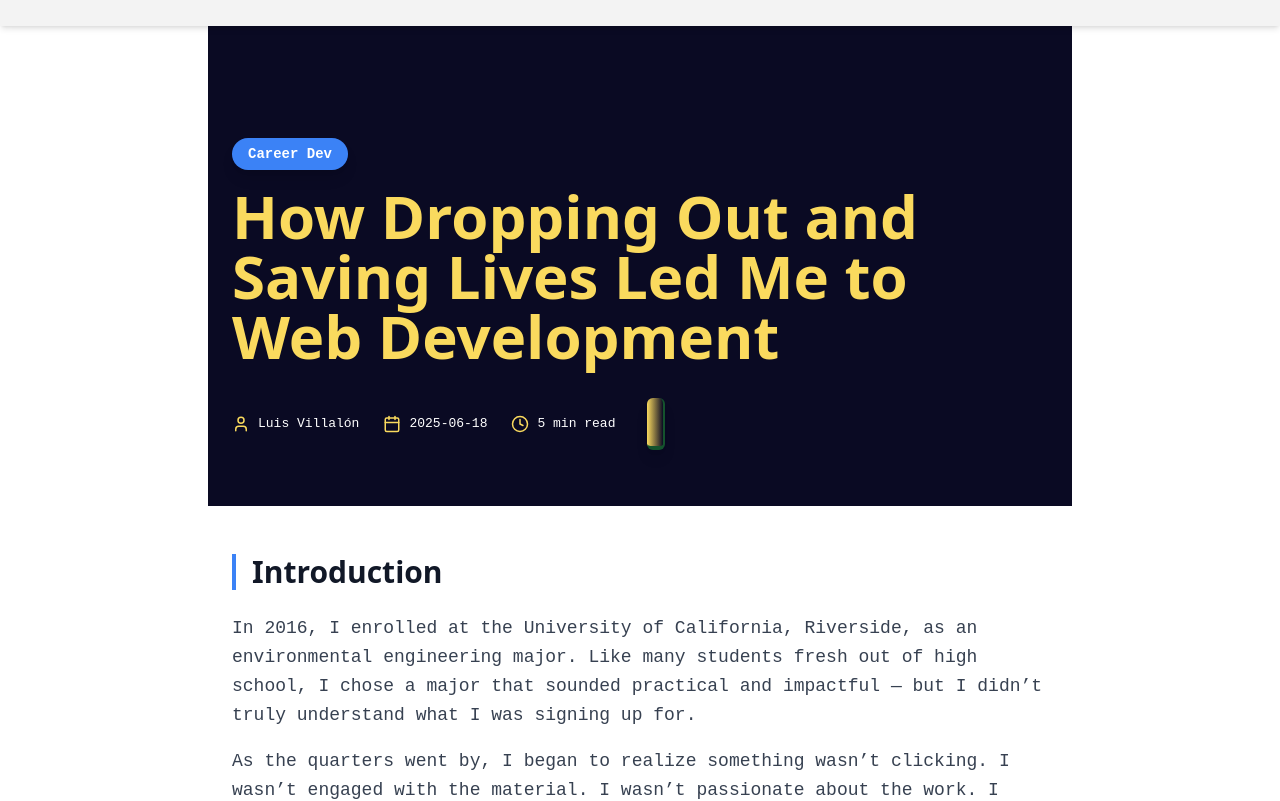
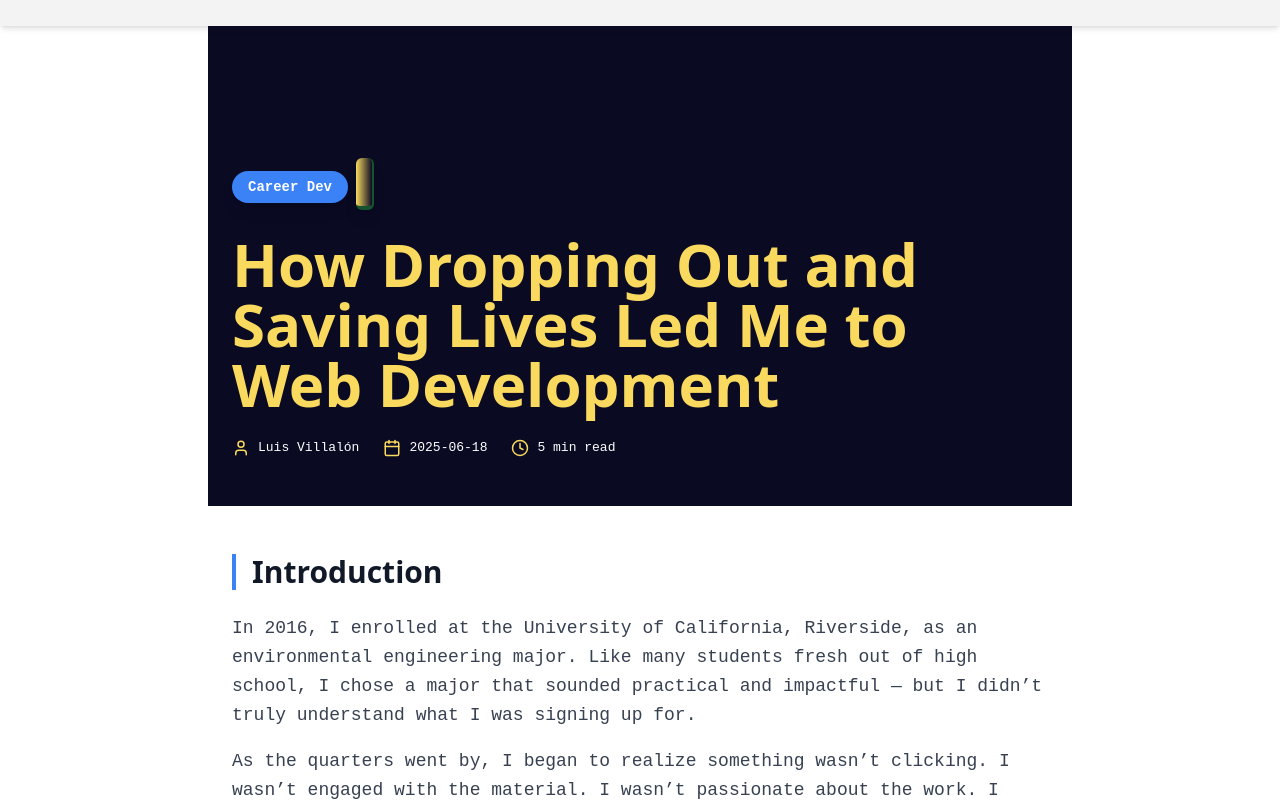
Before and after one commit to LuisFVillalon/LuisV-Portfolio, a Next.js app: page /blog/1 in a window 1280 px wide. Shown: the top 801 px of the page. Built offline with nearby package versions, Linux system fonts and the light colour scheme.

Commit message:
Fixed blog header text size

```diff
--- a/src/app/blog/[slug]/page.tsx
+++ b/src/app/blog/[slug]/page.tsx
@@ -38,27 +38,6 @@ export default function Post({ params }: PageProps): React.ReactElement {
             <span className="inline-block bg-blue-500 text-white text-sm font-semibold px-4 py-1.5 rounded-full shadow-lg">
               {selectedPost.category}
             </span>
-          </div>
-
-          {/* Title */}
-          <h1 className="font-sans text-4xl md:text-5xl lg:text-6xl font-bold text-[#FADA5E] mb-6 leading-tight">
-            {selectedPost.title}
-          </h1>
-
-          {/* Meta Information */}
-          <div className="flex flex-wrap items-center gap-6 text-white">
-            <div className="flex items-center gap-2">
-              <User className="text-[#FADA5E]"  size={18} />
-              <span className="font-medium">{selectedPost.author}</span>
-            </div>
-            <div className="flex items-center gap-2">
-              <Calendar className="text-[#FADA5E]" size={18} />
-              <span>{selectedPost.date}</span>
-            </div>
-            <div className="flex items-center gap-2">
-              <Clock className="text-[#FADA5E]" size={18} />
-              <span>{selectedPost.readTime}</span>
-            </div>
             <Link className="" href="/blog/">
               <button
                 className="
@@ -77,6 +56,45 @@ export default function Post({ params }: PageProps): React.ReactElement {
                 <i className="ml-[1%] fas fa-arrow-left"></i>
               </button>
             </Link>
+          </div>
+
+          {/* Title */}
+          <h1 className="font-sans text-3xl md:text-5xl lg:text-6xl font-bold text-[#FADA5E] mb-6 leading-tight">
+            {selectedPost.title}
+          </h1>
+
+          {/* Meta Information */}
+          <div className="flex flex-wrap items-center gap-6 text-white">
+            <div className="flex items-center gap-2">
+              <User className="text-[#FADA5E]"  size={18} />
+              <span className="font-medium">{selectedPost.author}</span>
+            </div>
+            <div className="flex items-center gap-2">
+              <Calendar className="text-[#FADA5E]" size={18} />
+              <span>{selectedPost.date}</span>
+            </div>
+            <div className="flex items-center gap-2">
+              <Clock className="text-[#FADA5E]" size={18} />
+              <span>{selectedPost.readTime}</span>
+            </div>
+            {/* <Link className="" href="/blog/">
+              <button
+                className="
+                  text-2xl p-2 m-2 rounded-md
+                  text-white shadow-lg
+                  transition-all duration-150
+                  hover:shadow-xl hover:-translate-y-1
+                  border-b-4 border-r-2 border-green-900
+                  active:scale-95 active:shadow-md active:border-b-2 active:translate-y-1
+                  font-sans
+                "
+                style={{
+                  background: 'linear-gradient(to right, #FADA5E, #0A0A23)'
+                }}
+              >
+                <i className="ml-[1%] fas fa-arrow-left"></i>
+              </button>
+            </Link> */}
           </div>
         </div>
       </div>
```
